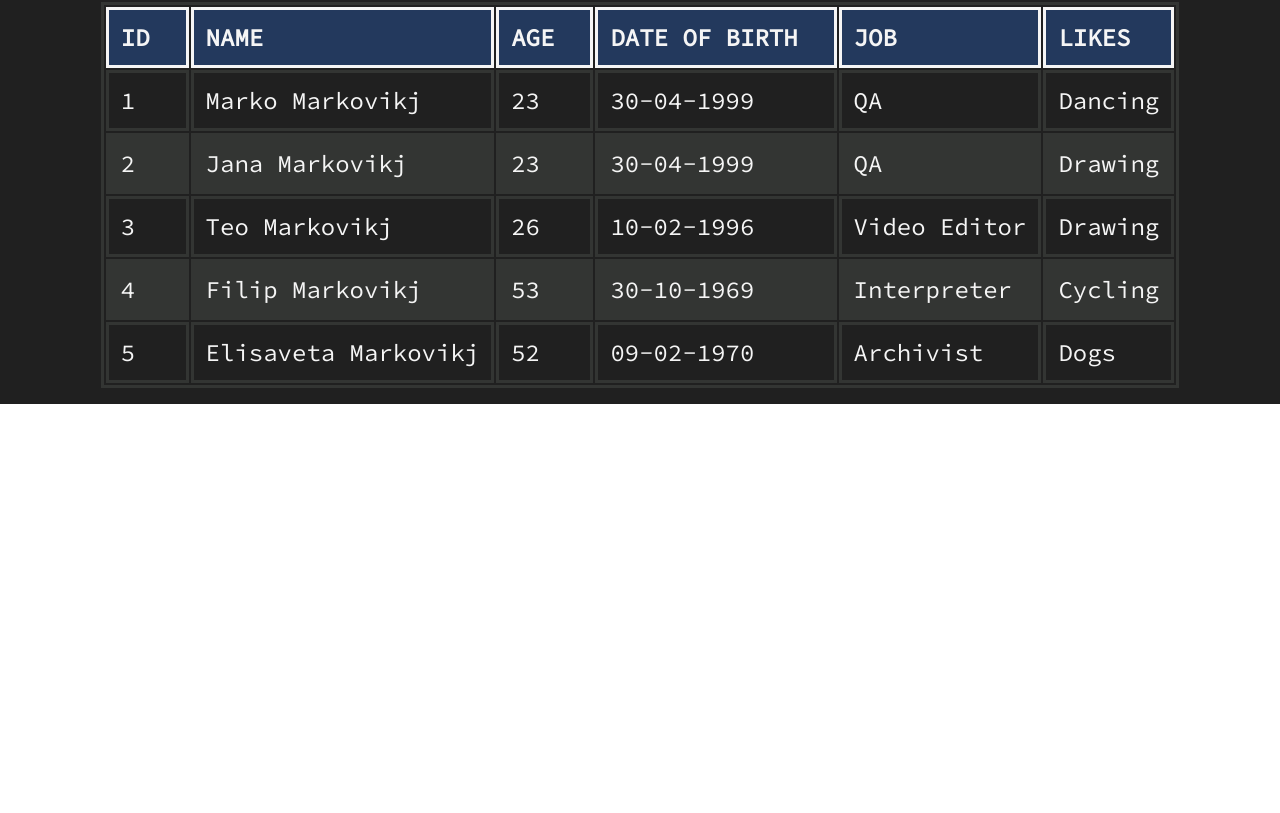
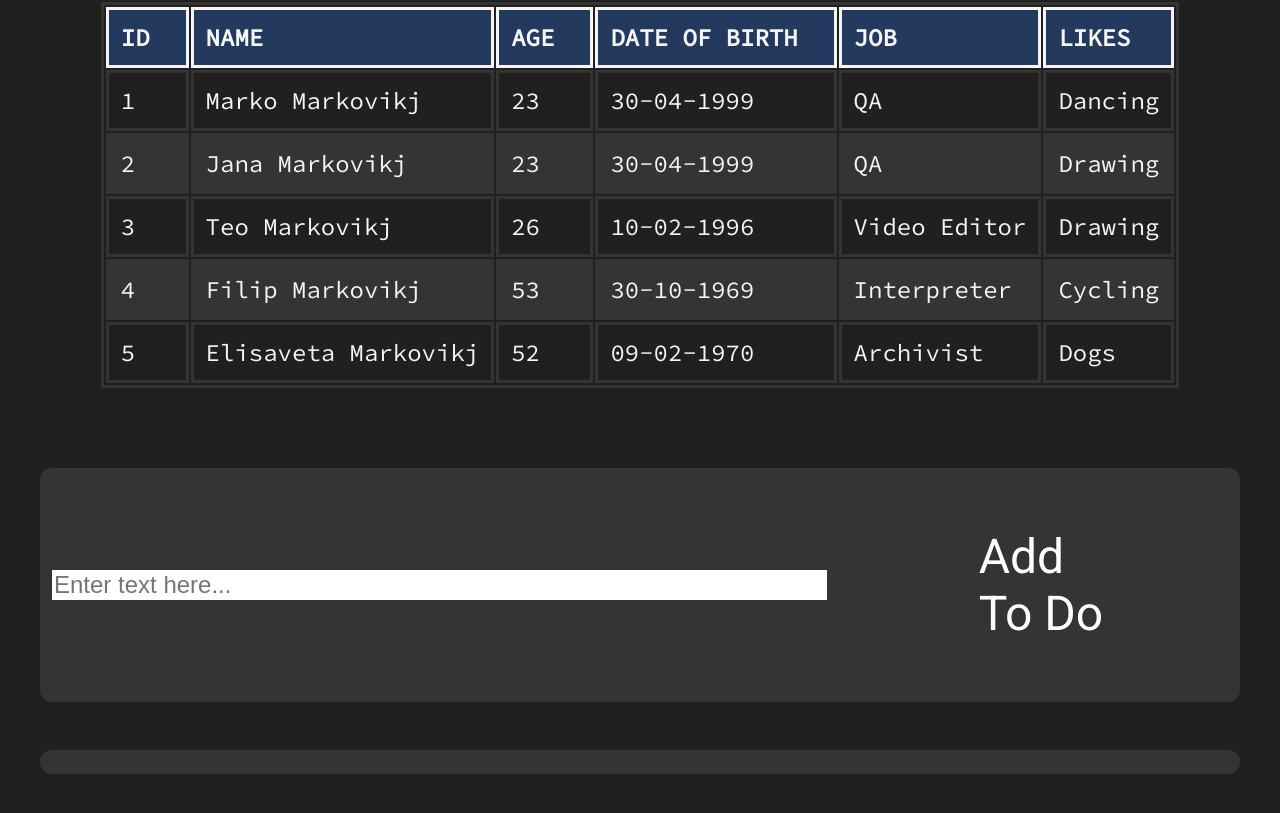
Before and after one commit to KralMarko123/custom-components, a React (Create React App) app: page / in a window 1280 px wide. Shown: the part 431-1244 px from the top of the page. Before the commit the page ends 835 px from the top, so only its background shows below. Built offline with nearby package versions, Linux system fonts and the light colour scheme.

Commit message:
started with ToDo component

```diff
--- a/src/App.tsx
+++ b/src/App.tsx
@@ -1,8 +1,9 @@
 import { useState } from "react";
 import { SelectOption } from "./components/Select/SelectTypes";
+import DATA from "./constants/data.json";
 import Select from "./components/Select/Select";
-import DATA from "./constants/data.json";
 import Table from "./components/Table/Table";
+import ToDo from "./components/ToDo/ToDo";
 
 const App = () => {
 	const [multipleSelectValue, setMultipleSelectValue] = useState<SelectOption[]>([
@@ -18,6 +19,7 @@ const App = () => {
 				// Each component is made using React/Typescript. Feel free to play around and check them
 				out.
 			</h1>
+
 			<div className="container">
 				<h3 className="container__title">Single/Multiple Select</h3>
 				<Select
@@ -37,6 +39,10 @@ const App = () => {
 				<h3 className="container__title">Table</h3>
 				<Table data={DATA.tableData} striped />
 			</div>
+
+			<div className="container">
+				<ToDo toDoList={[]} />
+			</div>
 		</div>
 	);
 };
--- /dev/null
+++ b/src/components/ToDo/ToDo.css
@@ -0,0 +1,82 @@
+:root {
+	/**COLOR*/
+	--base: #202020;
+	--dark: #333533;
+	--dark-accent: #23395d;
+	--light: whitesmoke;
+	--light-accent: #03a89e;
+	--danger: #ff2400;
+	--danger-accent: #faa0a0;
+
+	/**TEXT*/
+	--main-font: "Source Code Pro", monospace;
+	--text-color: var(--light);
+	--font-size: 2.5em;
+}
+
+.todo__container {
+	width: 100%;
+
+	font-size: 3em;
+}
+
+.todo__card {
+	width: 100%;
+	padding: 0.25em;
+	margin: 1em 0;
+
+	background-color: var(--dark);
+	border-radius: 0.25em;
+}
+
+.todo__form {
+	width: 100%;
+	display: flex;
+	justify-content: space-between;
+	align-items: center;
+	gap: 1em;
+}
+
+.todo__form.invalid input {
+	border: solid 2px var(--danger);
+}
+
+.todo__input {
+	width: 100%;
+	border: none;
+	outline: none;
+
+	font-size: 0.5em;
+}
+
+.todo__form__button {
+	padding: 1em 2em;
+	margin: 0 0.5rem;
+
+	background-color: var(--green);
+	border: none;
+	border-radius: 5px;
+	color: white;
+
+	transition: all 0.2s ease-in-out;
+}
+
+.todo__form__button:hover {
+	cursor: pointer;
+	filter: brightness(90%);
+}
+
+@media (max-width: 767px) {
+	.todo__form {
+		flex-direction: column;
+	}
+
+	.todo__input {
+		width: 100%;
+		margin: 1rem 0rem;
+	}
+
+	.todo__form__button {
+		width: 100%;
+	}
+}
--- /dev/null
+++ b/src/components/ToDo/ToDo.tsx
@@ -0,0 +1,56 @@
+import { useState, useRef, FormEvent } from "react";
+import "./ToDo.css";
+
+const ToDo = ({ toDoList: [] }) => {
+	const [enteredValue, setEnteredValue] = useState<string>("");
+	const [isValid, setIsValid] = useState<boolean>(true);
+	const inputRef = useRef<HTMLInputElement>(null);
+
+	const formSubmitHandler = (event: FormEvent) => {
+		event.preventDefault();
+
+		if (enteredValue.trim().length === 0) {
+			setIsValid(false);
+			inputRef.current!.placeholder = "Field can't be empty!";
+			return;
+		}
+
+		setEnteredValue("");
+		inputRef.current!.value = "";
+		inputRef.current!.placeholder = "Enter text here...!";
+	};
+
+	const inputChangeHandler = (event: any) => {
+		if (event.target.value.trim().length > 0) {
+			setIsValid(true);
+		}
+
+		setEnteredValue(event.target.value);
+	};
+
+	return (
+		<div className="todo__container">
+			<div className="todo__card">
+				<form
+					onSubmit={(e) => formSubmitHandler(e)}
+					className={`todo__form ${!isValid && "invalid"}`}
+				>
+					<input
+						className="todo__input"
+						type="text"
+						onChange={inputChangeHandler}
+						ref={inputRef}
+						placeholder="Enter text here..."
+					/>
+					<button type="submit" className="todo__form__button">
+						Add To Do
+					</button>
+				</form>
+			</div>
+
+			<div className="todo__card"></div>
+		</div>
+	);
+};
+
+export default ToDo;
--- /dev/null
+++ b/src/components/ToDo/ToDoTypes.ts
@@ -0,0 +1,3 @@
+export type ToDoProps = {
+	ToDoList: string[];
+};
```
